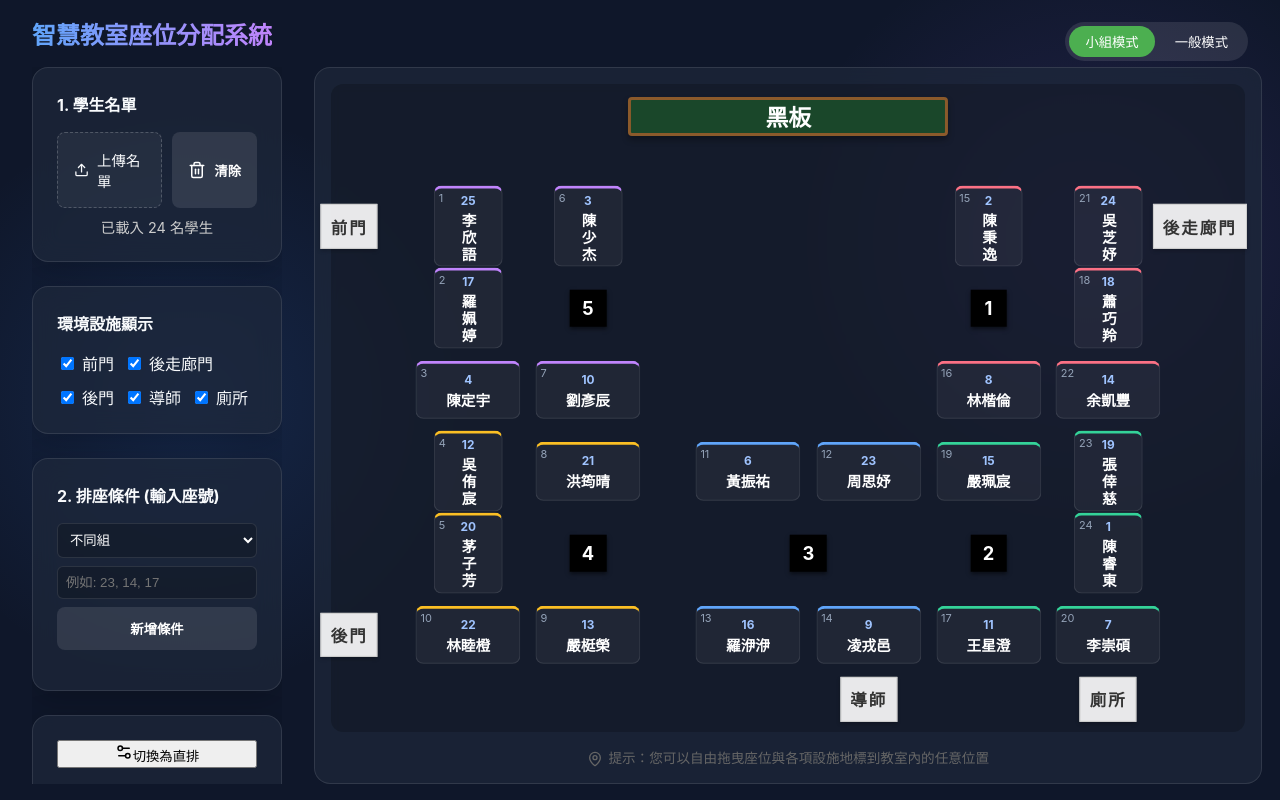
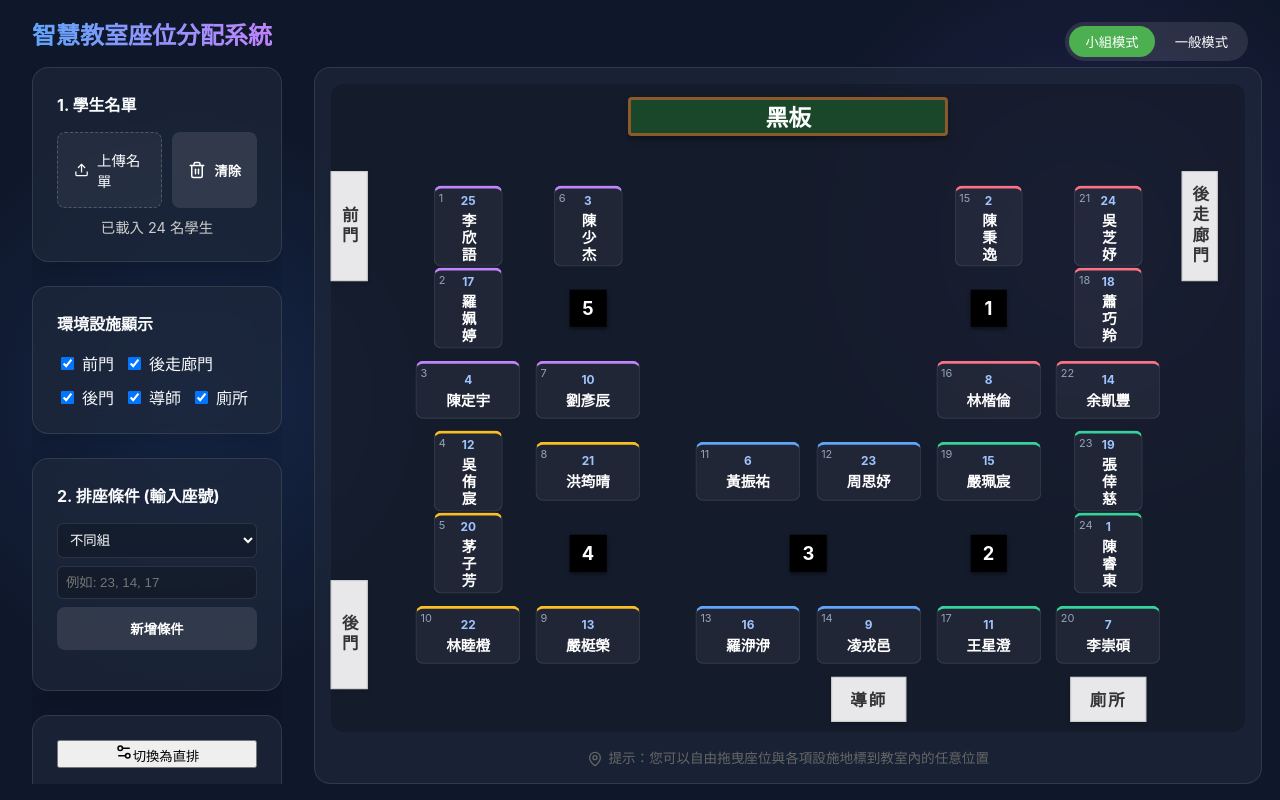
Before and after one commit to chy23/AUTO_SA, a React (Vite) app: page / in a window 1280 px wide. Built offline with nearby package versions, Linux system fonts and the light colour scheme.

Commit message:
Update static items orientation: make doors vertical and others horizontal

```diff
--- a/src/App.css
+++ b/src/App.css
@@ -261,12 +261,23 @@ select:focus, input:focus {
   font-size: clamp(10px, 1.8cqw, 22px);
   box-shadow: 0 2px 4px rgba(0,0,0,0.2);
   border: 1px solid #ccc;
-  letter-spacing: 2px;
   transform: translate(-50%, -50%);
   cursor: move;
-  padding: 1cqw;
   z-index: 8;
   white-space: nowrap;
+}
+
+.static-vertical {
+  width: clamp(25px, 4cqw, 40px);
+  height: clamp(60px, 12cqw, 120px);
+  writing-mode: vertical-rl;
+  text-orientation: upright;
+  letter-spacing: 4px;
+}
+
+.static-horizontal {
+  padding: 1cqw 2cqw;
+  letter-spacing: 2px;
 }
 
 .seat {
--- a/src/App.jsx
+++ b/src/App.jsx
@@ -605,7 +605,7 @@ export default function App() {
             {staticItems.map(item => staticVisibility[item.id] && (
               <div
                 key={item.id}
-                className="static-label"
+                className={`static-label ${item.orientation === 'vertical' ? 'static-vertical' : 'static-horizontal'}`}
                 style={{ left: `${item.x}%`, top: `${item.y}%`, cursor: 'grab', userSelect: 'none' }}
                 onMouseDown={(e) => handleStaticMouseDown(e, item.id)}
               >
--- a/src/constants.js
+++ b/src/constants.js
@@ -37,11 +37,11 @@ export const LAYOUT_HORIZONTAL = {
     { text: '2', x: 71.9, y: 72.4 },
   ],
   staticItems: [
-    { id: 'front-door', name: '前門', x: 2.0, y: 22.0 },
-    { id: 'back-corridor', name: '後走廊門', x: 95.0, y: 22.0 },
-    { id: 'back-door', name: '後門', x: 2.0, y: 85.0 },
-    { id: 'teacher', name: '導師', x: 58.8, y: 95.0 },
-    { id: 'restroom', name: '廁所', x: 85.0, y: 95.0 }
+    { id: 'front-door', name: '前門', x: 2.0, y: 22.0 , orientation: 'vertical' },
+    { id: 'back-corridor', name: '後走廊門', x: 95.0, y: 22.0 , orientation: 'vertical' },
+    { id: 'back-door', name: '後門', x: 2.0, y: 85.0 , orientation: 'vertical' },
+    { id: 'teacher', name: '導師', x: 58.8, y: 95.0 , orientation: 'horizontal' },
+    { id: 'restroom', name: '廁所', x: 85.0, y: 95.0 , orientation: 'horizontal' }
   ]
 };
 
@@ -79,11 +79,11 @@ export const LAYOUT_VERTICAL = {
   ],
   labels: [],
   staticItems: [
-    { id: 'front-door', name: '前門', x: 2.0, y: 22.0 },
-    { id: 'back-corridor', name: '後走廊門', x: 95.0, y: 22.0 },
-    { id: 'back-door', name: '後門', x: 2.0, y: 85.0 },
-    { id: 'teacher', name: '導師', x: 58.8, y: 95.0 },
-    { id: 'restroom', name: '廁所', x: 85.0, y: 95.0 }
+    { id: 'front-door', name: '前門', x: 2.0, y: 22.0 , orientation: 'vertical' },
+    { id: 'back-corridor', name: '後走廊門', x: 95.0, y: 22.0 , orientation: 'vertical' },
+    { id: 'back-door', name: '後門', x: 2.0, y: 85.0 , orientation: 'vertical' },
+    { id: 'teacher', name: '導師', x: 58.8, y: 95.0 , orientation: 'horizontal' },
+    { id: 'restroom', name: '廁所', x: 85.0, y: 95.0 , orientation: 'horizontal' }
   ]
 };
 
```
Also changed, not shown: update_doors.cjs (added, +11 -0 lines).
